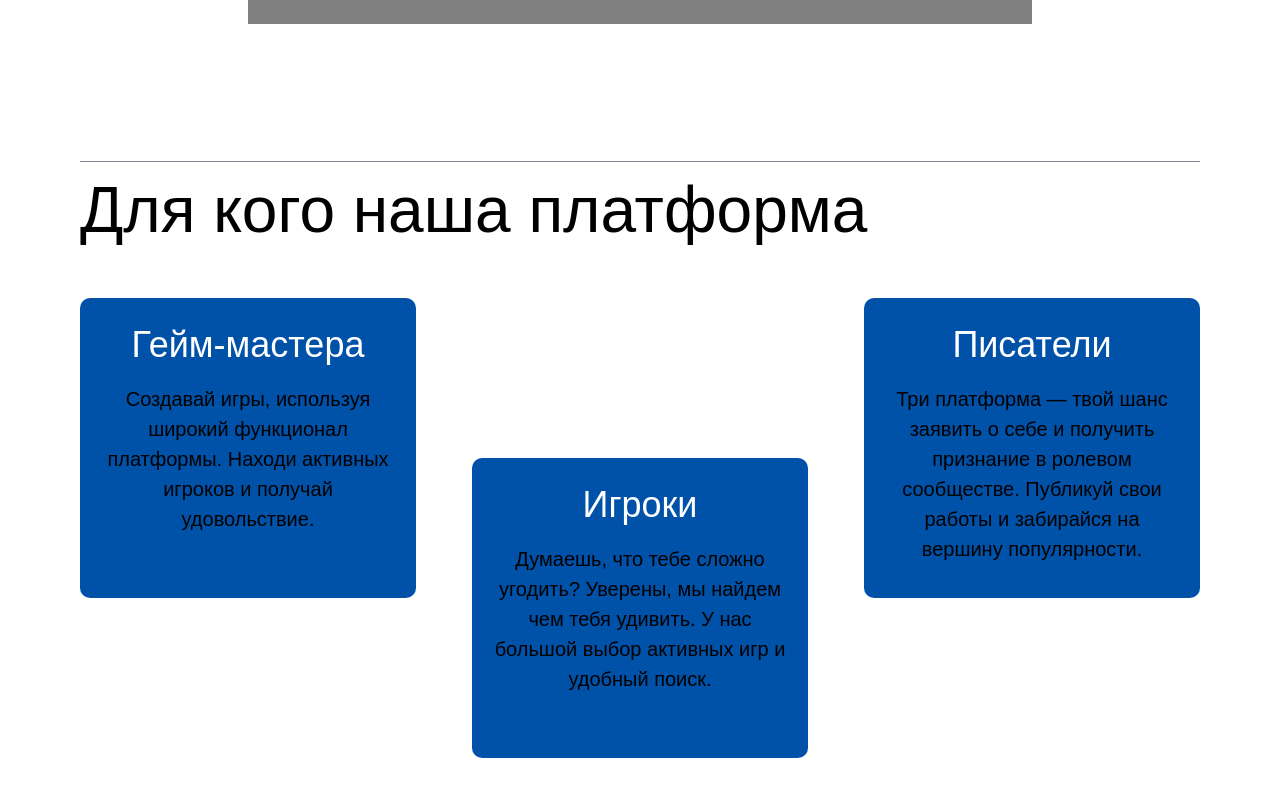
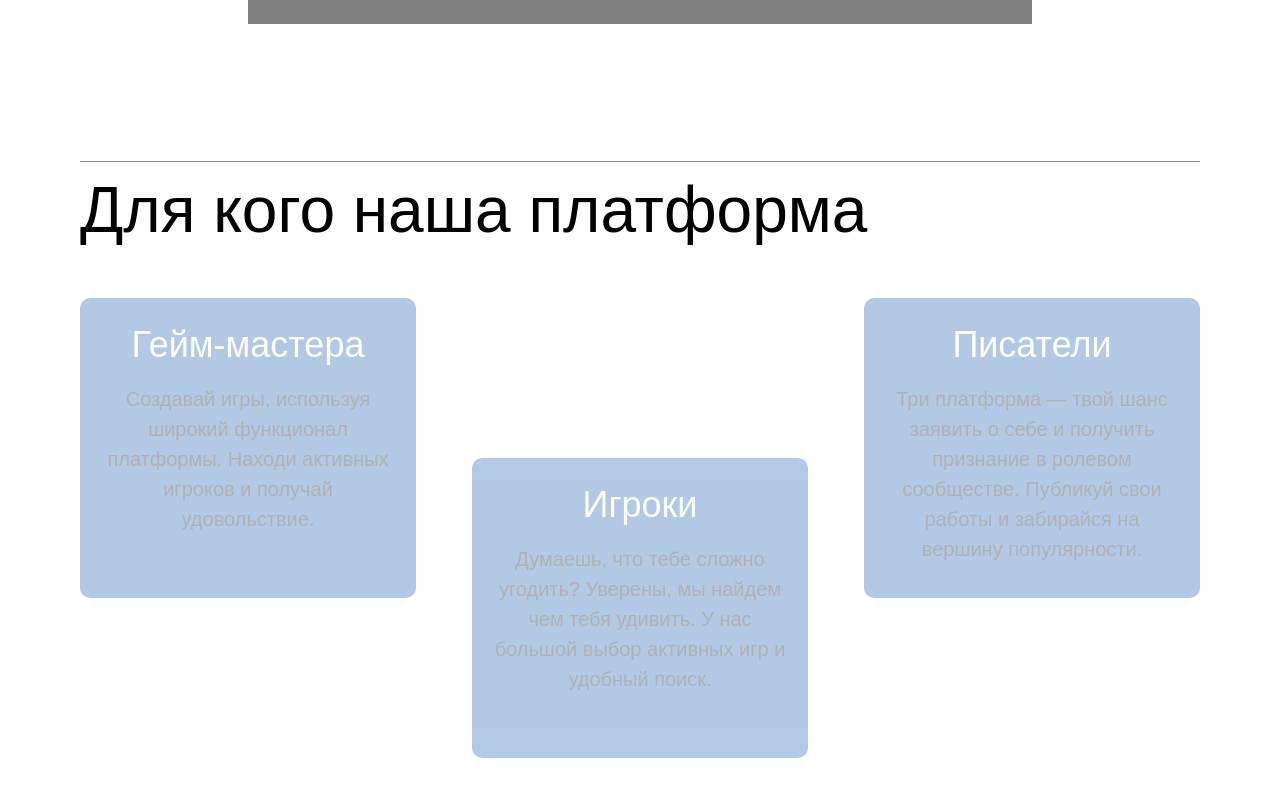
Before and after one commit to l1ng1/TRI-front, a Nuxt app in the folder TRI/: page /main in a window 1280 px wide. Shown: the part 1049-1845 px from the top of the page. Built offline with nearby package versions, Linux system fonts and the light colour scheme.

Commit message:
прозрачность на карточках

```diff
--- a/TRI/app/pages/main.vue
+++ b/TRI/app/pages/main.vue
@@ -150,6 +150,7 @@ definePageMeta({
     height: 30rem;
     border-radius: 1rem;
     padding: 2rem;
+    opacity: 30%;
 }
 .card_second{
     margin-block: 16rem;
```
